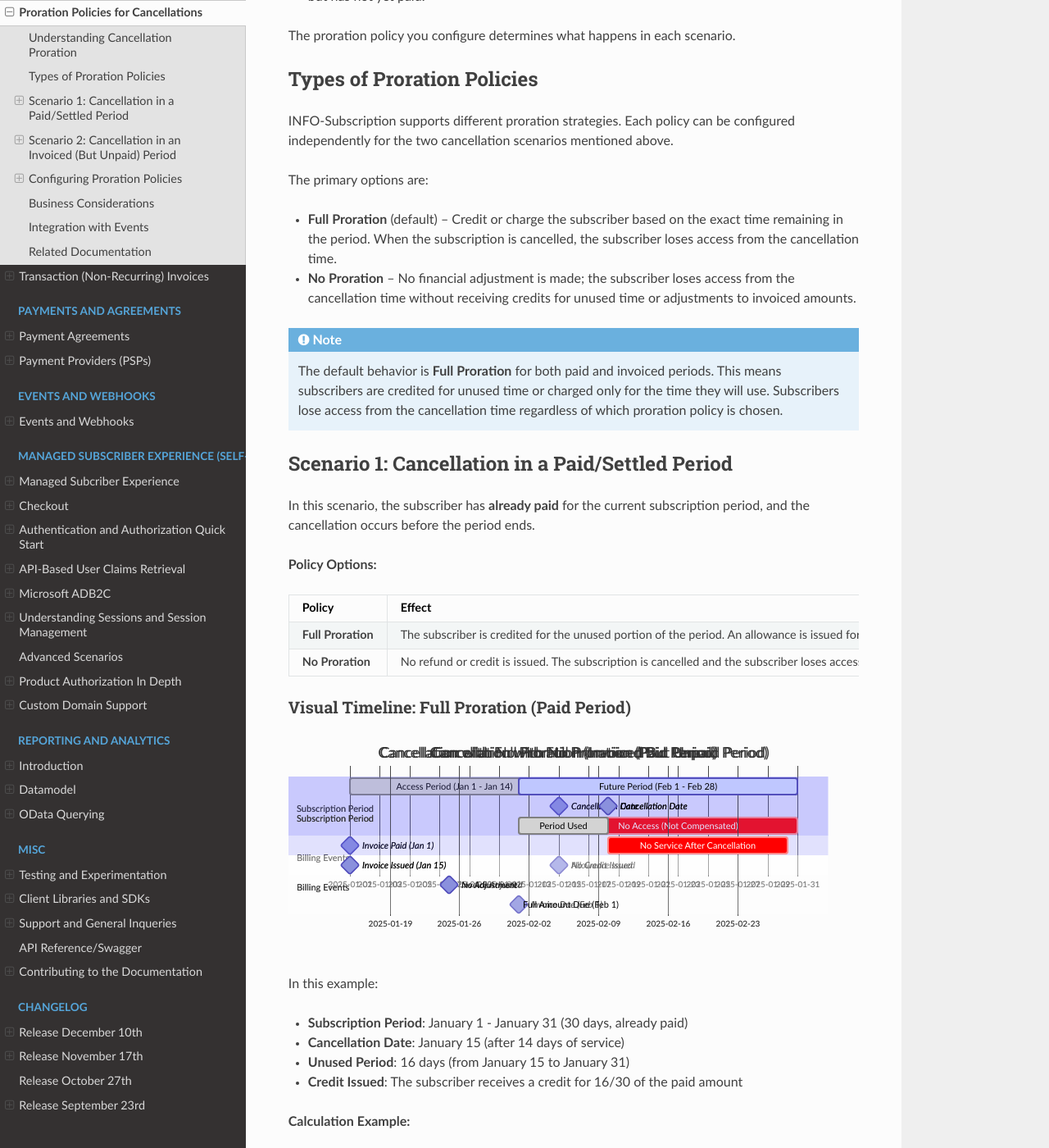
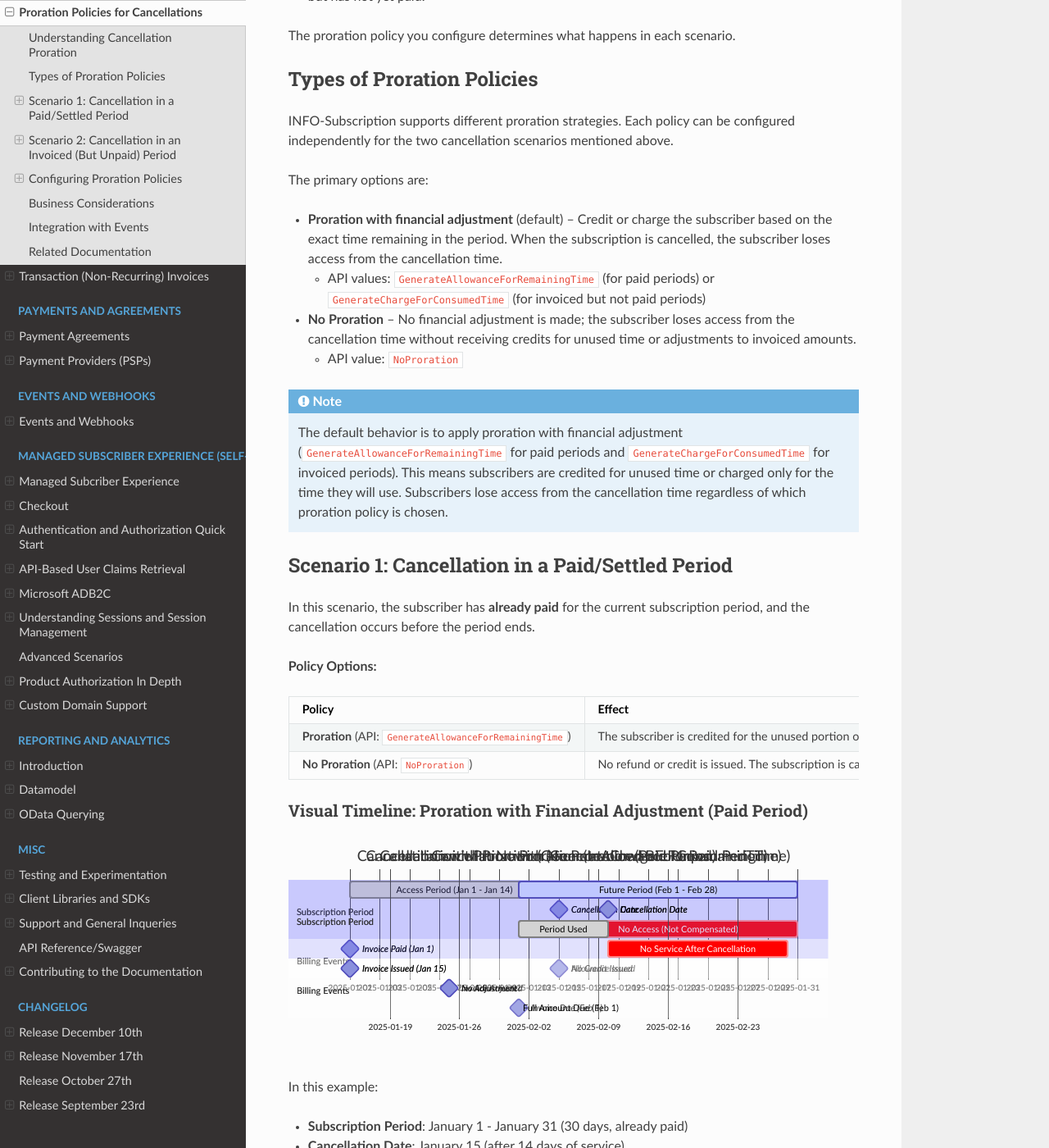
Before and after one commit to infosoftas/info-subscription-doc, a Sphinx documentation site: the page built from source/billing/proration-policies.rst, in a window 1280 px wide and 1400 px high, scrolled down 818 px. Shown: the whole window at 82% size. Built offline with Sphinx 7.4.7 and the Read the Docs theme 3.1.0, drawn with Linux system fonts in a browser that asks for light colours; formulas are drawn with MathJax 3; some of the changed text lies outside the part shown.

Commit message:
Replace "Full Proration" terminology with actual API names
Co-authored-by: esbenbach <1378302+esbenbach@users.noreply.github.com>

```diff
--- a/source/billing/proration-policies.rst
+++ b/source/billing/proration-policies.rst
@@ -34,11 +34,16 @@ Types of Proration Policies
 
 The primary options are:
 
-- **Full Proration** (default) – Credit or charge the subscriber based on the exact time remaining in the period. When the subscription is cancelled, the subscriber loses access from the cancellation time.
+- **Proration with financial adjustment** (default) – Credit or charge the subscriber based on the exact time remaining in the period. When the subscription is cancelled, the subscriber loses access from the cancellation time.
+
+  - API values: ``GenerateAllowanceForRemainingTime`` (for paid periods) or ``GenerateChargeForConsumedTime`` (for invoiced but not paid periods)
+
 - **No Proration** – No financial adjustment is made; the subscriber loses access from the cancellation time without receiving credits for unused time or adjustments to invoiced amounts.
 
+  - API value: ``NoProration``
+
 .. note::
-    The default behavior is **Full Proration** for both paid and invoiced periods. This means subscribers are credited for unused time or charged only for the time they will use. Subscribers lose access from the cancellation time regardless of which proration policy is chosen.
+    The default behavior is to apply proration with financial adjustment (``GenerateAllowanceForRemainingTime`` for paid periods and ``GenerateChargeForConsumedTime`` for invoiced periods). This means subscribers are credited for unused time or charged only for the time they will use. Subscribers lose access from the cancellation time regardless of which proration policy is chosen.
 
 Scenario 1: Cancellation in a Paid/Settled Period
 =================================================
@@ -53,18 +58,18 @@ In this scenario, the subscriber has **already paid** for the current subscripti
 
    * - Policy
      - Effect
-   * - **Full Proration**
+   * - **Proration** (API: ``GenerateAllowanceForRemainingTime``)
      - The subscriber is credited for the unused portion of the period. An allowance is issued for the prorated amount.
-   * - **No Proration**
+   * - **No Proration** (API: ``NoProration``)
      - No refund or credit is issued. The subscription is cancelled and the subscriber loses access from the cancellation time (the subscription period is effectively shortened without financial compensation).
 
-Visual Timeline: Full Proration (Paid Period)
+Visual Timeline: Proration with Financial Adjustment (Paid Period)
 ----------------------------------------------
 
 .. mermaid::
 
     gantt
-        title Cancellation with Full Proration (Paid Period)
+        title Cancellation with Proration (GenerateAllowanceForRemainingTime)
         dateFormat  YYYY-MM-DD
         section Subscription Period
             Paid Period (Jan 1 - Jan 31)   :done, period, 2025-01-01, 30d
@@ -145,18 +150,18 @@ In this scenario, the subscriber has been **invoiced** for the upcoming subscrip
 
    * - Policy
      - Effect
-   * - **Full Proration**
+   * - **Proration** (API: ``GenerateChargeForConsumedTime``)
      - The invoice amount is adjusted (prorated) to reflect only the portion of the period that will be used before cancellation.
-   * - **No Proration**
+   * - **No Proration** (API: ``NoProration``)
      - The full invoice amount remains due. The subscriber is expected to pay for the entire period, even though the subscription will be cancelled.
 
-Visual Timeline: Full Proration (Invoiced Period)
+Visual Timeline: Proration with Financial Adjustment (Invoiced Period)
 --------------------------------------------------
 
 .. mermaid::
 
     gantt
-        title Cancellation with Full Proration (Invoiced But Unpaid Period)
+        title Cancellation with Proration (GenerateChargeForConsumedTime)
         dateFormat  YYYY-MM-DD
         section Subscription Period
             Future Period (Feb 1 - Feb 28)   :active, period, 2025-02-01, 28d
@@ -291,7 +296,7 @@ Business Considerations
 
 When choosing a proration policy, consider the following:
 
-**Full Proration:**
+**Proration with Financial Adjustment** (``GenerateAllowanceForRemainingTime`` / ``GenerateChargeForConsumedTime``):
 
 - **Pros**: Fair to subscribers; they only pay for what they use. Can improve customer satisfaction and reduce churn.
 - **Cons**: More complex accounting; requires issuing credits and adjusting invoices. May result in small credits that are difficult to process.
@@ -305,8 +310,8 @@ When choosing a proration policy, consider the following:
 
 You can configure different policies for paid vs. invoiced periods. For example:
 
-- **Paid Period**: No Proration (no credit issued, subscriber loses access immediately)
-- **Invoiced Period**: Full Proration (adjust invoice to reflect actual usage)
+- **Paid Period**: ``NoProration`` (no credit issued, subscriber loses access immediately)
+- **Invoiced Period**: ``GenerateChargeForConsumedTime`` (adjust invoice to reflect actual usage)
 
 This approach balances simplicity (no credits for already-paid periods) with fairness (adjusted charges for future periods). Note that subscribers lose access from cancellation time regardless of the proration policy chosen.
 
```
